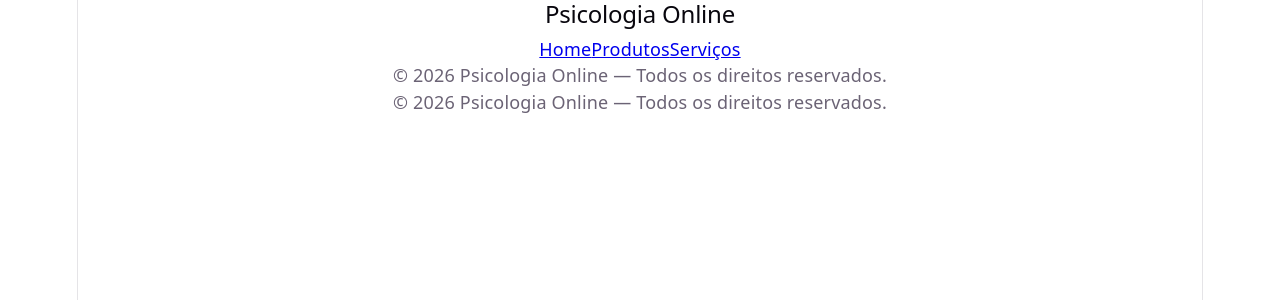
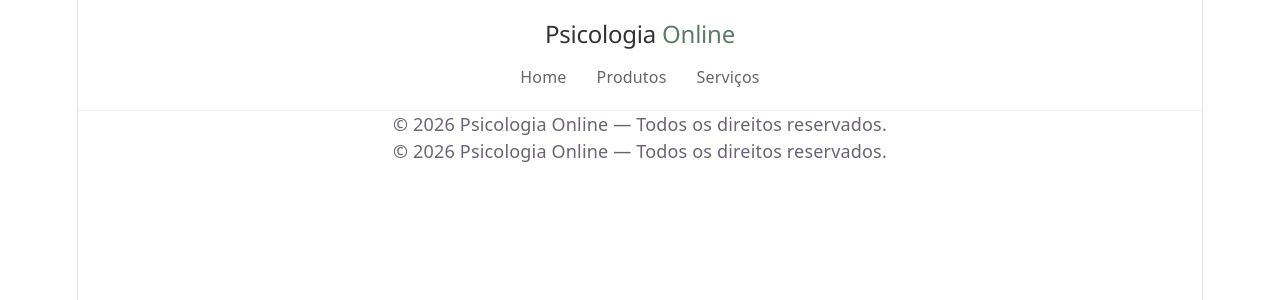
Before and after one commit to xstephaniexsouzax/DS-96231-AtividadeEmDupla, a React (Vite) app in the folder projeto-git-dupla/: page /footer in a window 1280 px wide. Shown: the top 300 px of the page. Built offline with nearby package versions, Linux system fonts and the light colour scheme.

Commit message:
Melhoria no espaçamento e estilo do Header

```diff
--- a/projeto-git-dupla/src/components/Header/index.jsx
+++ b/projeto-git-dupla/src/components/Header/index.jsx
@@ -7,10 +7,11 @@ function Header() {
       <div className="header-logo">
         <h2>Psicologia <span>Online</span></h2>
       </div>
-			<nav className="header-nav">
-				<Link to="/" className="nav-link">Home</Link>
-				<Link to="/produtos" className="nav-link">Produtos</Link>
-				<Link to="/servicos" className="nav-link">Serviços</Link>
+
+      <nav className="menu-navegacao">
+        <Link to="/">Home</Link>
+        <Link to="/produtos">Produtos</Link>
+        <Link to="/servicos">Serviços</Link>
       </nav>
     </header>
   );
--- a/projeto-git-dupla/src/components/Header/style.css
+++ b/projeto-git-dupla/src/components/Header/style.css
@@ -0,0 +1,48 @@
+.header-container {
+  display: block;
+  text-align: center;
+  padding: 20px 0;
+  background-color: #ffffff;
+  border-bottom: 1px solid #f0f0f0;
+}
+
+/* Estilização do Logótipo/Título */
+.header-logo h2 {
+  font-size: 24px;
+  color: #333333;
+  margin: 0 0 15px 0;
+  font-family: 'Segoe UI', Tahoma, Geneva, Verdana, sans-serif;
+}
+
+.header-logo h2 span {
+  color: #5d7a68; /* Tom verde correspondente ao botão do site */
+  font-weight: 400;
+}
+
+/* Menu de Navegação - Responsável por separar as palavras */
+.menu-navegacao {
+  display: block;
+  text-align: center;
+  margin-top: 10px;
+}
+
+/* Estilo individual de cada Link do Menu */
+.menu-navegacao a {
+  display: inline-block;
+  text-decoration: none;
+  color: #666666;
+  font-weight: 500;
+  font-size: 16px;
+
+  /* Margem nas laterais de cada palavra para criar o espaçamento perfeito */
+  margin: 0 15px;
+
+  /* Transição suave para quando o rato passar por cima */
+  transition: all 0.3s ease;
+}
+
+/* Efeito ao passar o rato por cima dos links (Hover) */
+.menu-navegacao a:hover {
+  color: #5d7a68; /* Muda para o verde do tema */
+  transform: translateY(-2px); /* Pequeno efeito de flutuação */
+}
```
Lines whose indentation alone changed are shown as unchanged.
